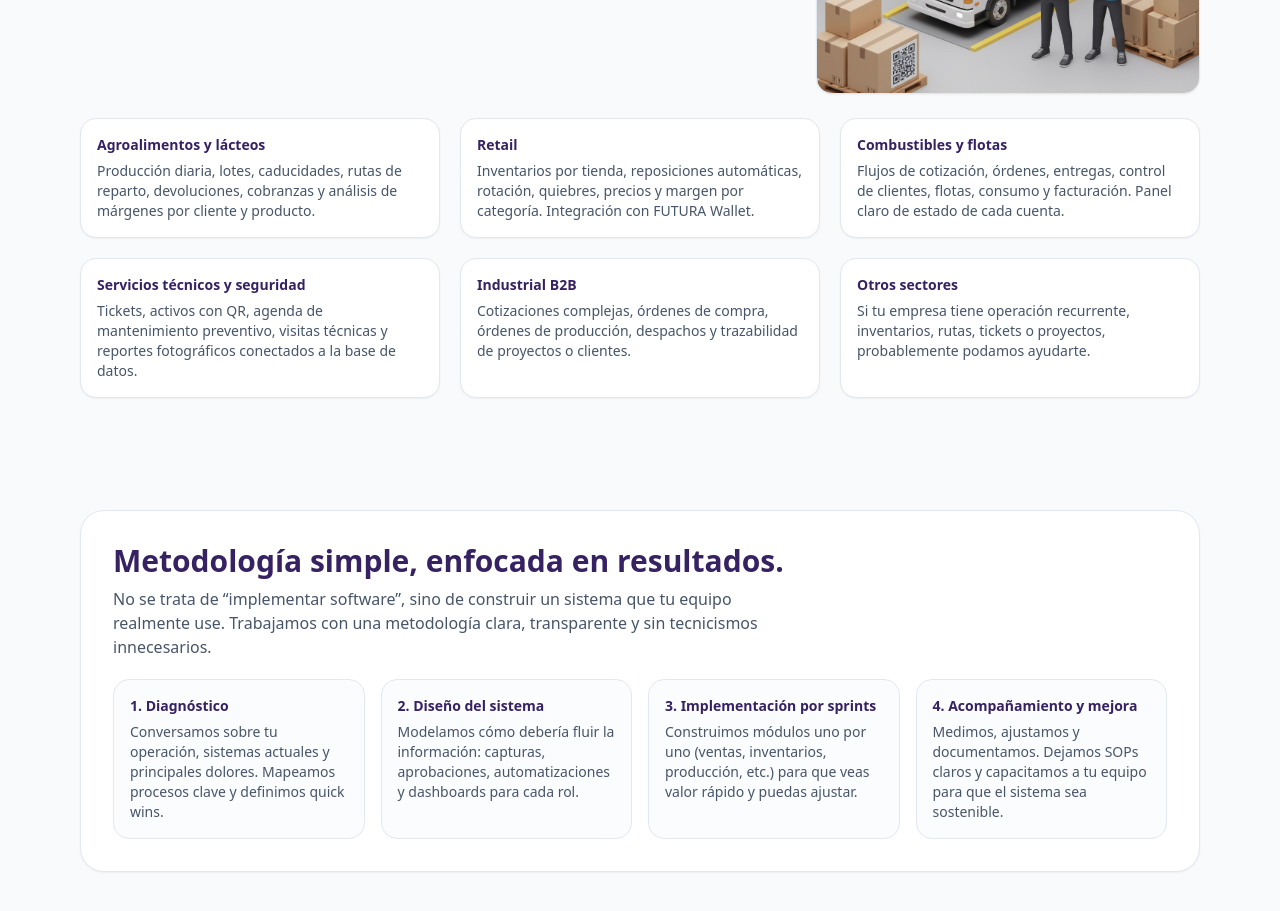
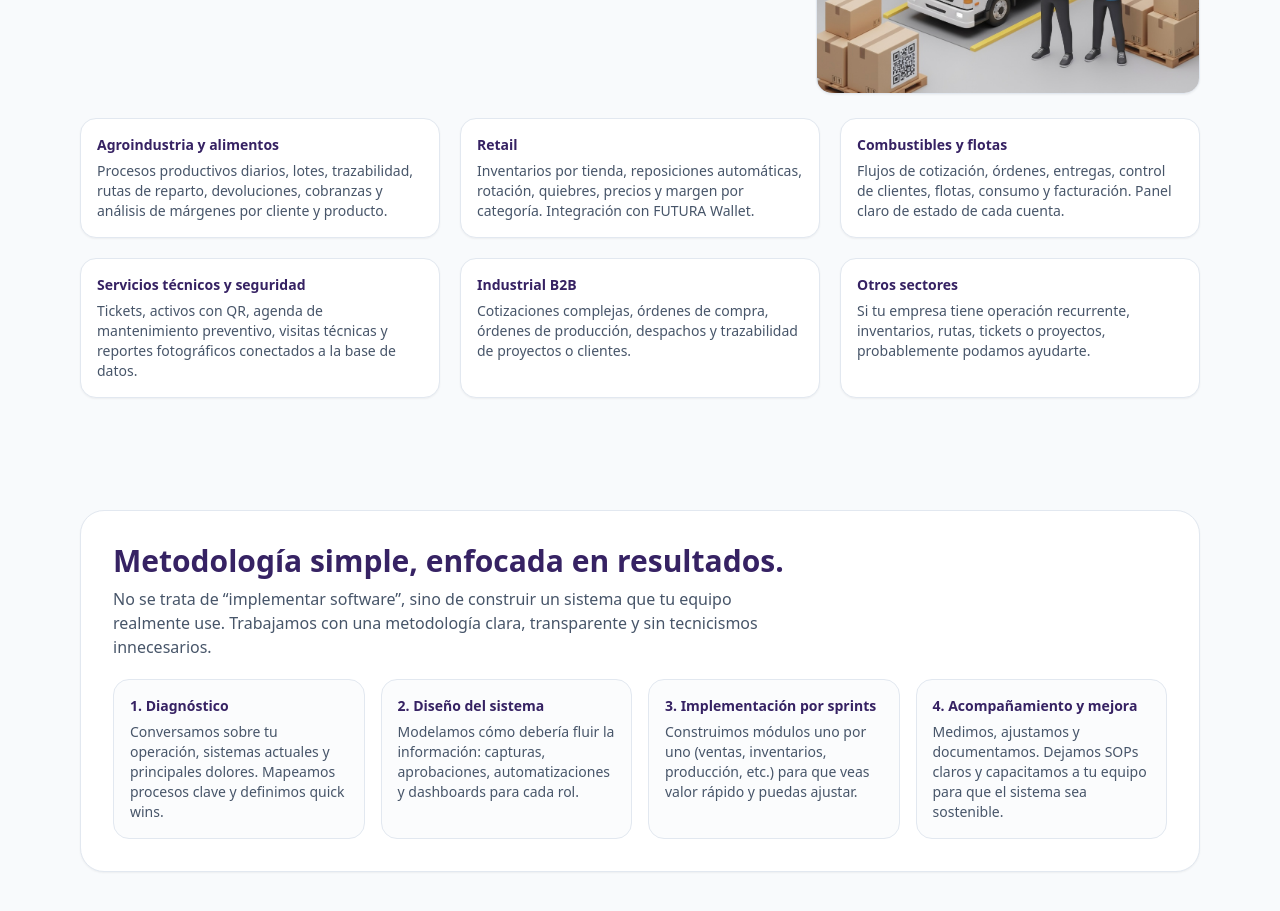
Before and after one commit to LuiisGo/futura-site, a Next.js app: page / in a window 1280 px wide. Shown: the part 3260-4171 px from the top of the page. Built offline with nearby package versions, Linux system fonts and the light colour scheme; no server answers.

Commit message:
Update Sectors.tsx

```diff
--- a/components/sections/Sectors.tsx
+++ b/components/sections/Sectors.tsx
@@ -4,11 +4,11 @@ import { motion } from "framer-motion";
 import Image from "next/image";
 
 const sectors = [
-  {
-    title: "Agroalimentos y lácteos",
-    description:
-      "Producción diaria, lotes, caducidades, rutas de reparto, devoluciones, cobranzas y análisis de márgenes por cliente y producto.",
-  },
+ {
+  title: "Agroindustria y alimentos",
+  description:
+    "Procesos productivos diarios, lotes, trazabilidad, rutas de reparto, devoluciones, cobranzas y análisis de márgenes por cliente y producto.",
+},
   {
     title: "Retail",
     description:
```
